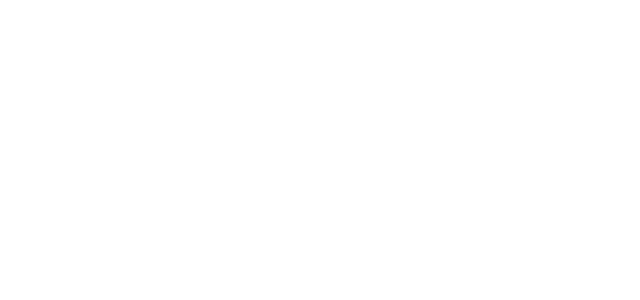
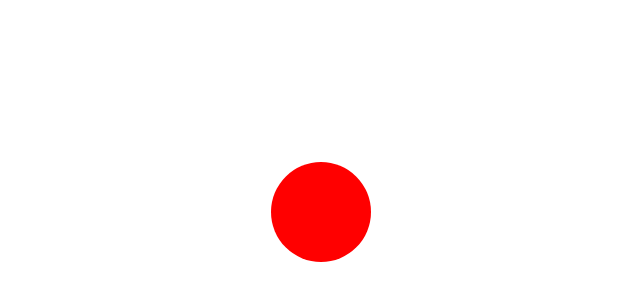
Before and after one commit to yoonki1207/flow-timer, a React (Create React App) app: page / in a window 1280 px wide. Shown: the part 188-488 px from the top of the page, without its empty margins (319-959 px from the left). Built offline with nearby package versions, Linux system fonts and the light colour scheme.

Commit message:
module added

```diff
--- a/package.json
+++ b/package.json
@@ -9,6 +9,7 @@
     "react": "^18.2.0",
     "react-dom": "^18.2.0",
     "react-scripts": "5.0.1",
+    "styled-components": "^5.3.6",
     "web-vitals": "^2.1.4"
   },
   "scripts": {
@@ -34,5 +35,8 @@
       "last 1 firefox version",
       "last 1 safari version"
     ]
+  },
+  "devDependencies": {
+    "prettier": "^2.7.1"
   }
 }
--- a/src/App.css
+++ b/src/App.css
@@ -1,38 +1,12 @@
-.App {
-  text-align: center;
+* {
+  margin: 0;
+  padding: 0;
 }
 
-.App-logo {
-  height: 40vmin;
-  pointer-events: none;
-}
-
-@media (prefers-reduced-motion: no-preference) {
-  .App-logo {
-    animation: App-logo-spin infinite 20s linear;
-  }
-}
-
-.App-header {
-  background-color: #282c34;
-  min-height: 100vh;
+html, body {
+  width: 100%;
+  height: 100%;
   display: flex;
-  flex-direction: column;
   align-items: center;
   justify-content: center;
-  font-size: calc(10px + 2vmin);
-  color: white;
 }
-
-.App-link {
-  color: #61dafb;
-}
-
-@keyframes App-logo-spin {
-  from {
-    transform: rotate(0deg);
-  }
-  to {
-    transform: rotate(360deg);
-  }
-}
--- a/src/App.js
+++ b/src/App.js
@@ -1,9 +1,15 @@
+import { Timer } from "./common/Components/Timer";
+import "./App.css";
 
 function App() {
   return (
-    <>
-    </>
+    <div>
+      <Timer />
+    </div>
   );
 }
 
+// 시간 선택 화면(시간 설정 및 시작 버튼 있음) -> 타이머 화면(바로 시작)
+// 나중에 쉬는 시간도..?
+
 export default App;
--- /dev/null
+++ b/src/common/Components/Timer.js
@@ -0,0 +1,16 @@
+import styled from "styled-components";
+
+const TimerCircle = styled.div`
+    width: 100px;
+    height: 100px;
+    border-radius: 50px;
+    background-color: red;
+    display: bloak;
+`;
+
+export const Timer = () => {
+
+    return (<>
+        <TimerCircle/>
+    </>);
+}
--- a/src/index.js
+++ b/src/index.js
@@ -1,15 +1,11 @@
-import React from 'react';
-import ReactDOM from 'react-dom/client';
-import './index.css';
-import App from './App';
-import reportWebVitals from './reportWebVitals';
+import React from "react";
+import ReactDOM from "react-dom/client";
+import "./index.css";
+import App from "./App";
+import reportWebVitals from "./reportWebVitals";
 
-const root = ReactDOM.createRoot(document.getElementById('root'));
-root.render(
-  <React.StrictMode>
-    <App />
-  </React.StrictMode>
-);
+const root = ReactDOM.createRoot(document.getElementById("root"));
+root.render(<App />);
 
 // If you want to start measuring performance in your app, pass a function
 // to log results (for example: reportWebVitals(console.log))
```
Also changed, not shown: src/hooks/useCanvas.js (added, +36 -0 lines), src/modules/FlowModule/FlowCanvas.js (added, +12 -0 lines), src/modules/FlowModule/FlowModule.js (added, +31 -0 lines), 1 other file (tests, documents, lock files or other folders).
